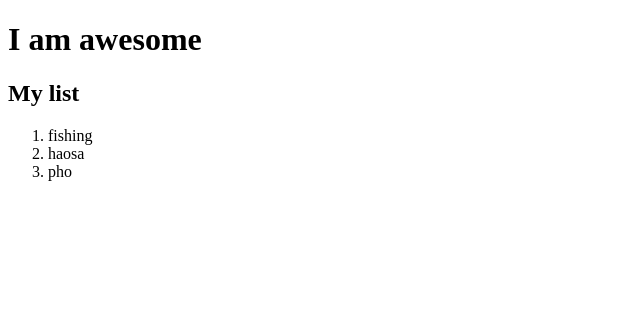
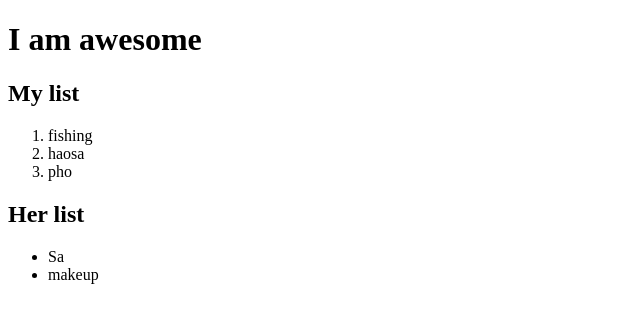
Before and after one commit to suravue/suravue.github.io, a plain HTML site: page index.html in a window 1280 px wide. Shown: the whole page, without its empty margins (0-640 px from the left). Drawn offline with Linux system fonts and the light colour scheme.

Commit message:
Update index.html

```diff
--- a/index.html
+++ b/index.html
@@ -11,6 +11,12 @@
       <li>haosa</li>
       <li>pho</li>
      </ol>
+     <h2> Her list </h2>
+        <ul>
+         <li>Sa</li>
+         <li>makeup</li>
+       </ul>
+
     <body/>
 
 
```
